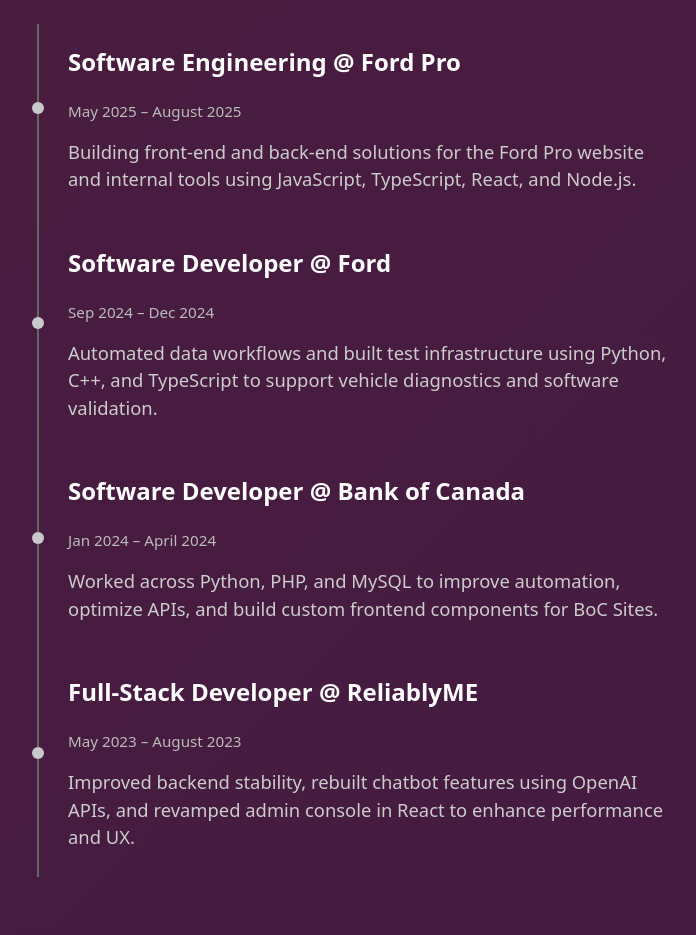
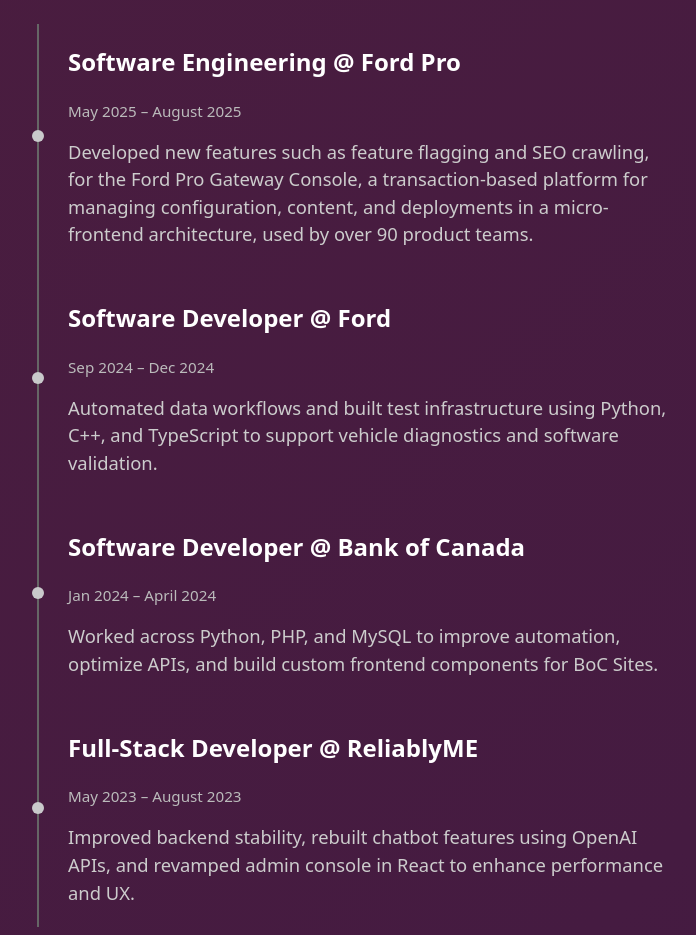
Before and after one commit to RichardWangg/Personal-Website-2, a React (Vite) app: page / in a window 1280 px wide. Shown: the part 1440-2375 px from the top of the page, without its empty margins (232-928 px from the left). Built offline with nearby package versions, Linux system fonts and the light colour scheme.

Commit message:
updating content

```diff
--- a/src/components/Experience.jsx
+++ b/src/components/Experience.jsx
@@ -8,7 +8,7 @@
     url: 'https://www.fordpro.com/en-us/',
     date: 'May 2025 – August 2025',
     description:
-      'Building front-end and back-end solutions for the Ford Pro website and internal tools using JavaScript, TypeScript, React, and Node.js.',
+      'Developed new features such as feature flagging and SEO crawling, for the Ford Pro Gateway Console, a transaction-based platform for managing configuration, content, and deployments in a micro-frontend architecture, used by over 90 product teams.',
   },
   {
     title: 'Software Developer',
```
